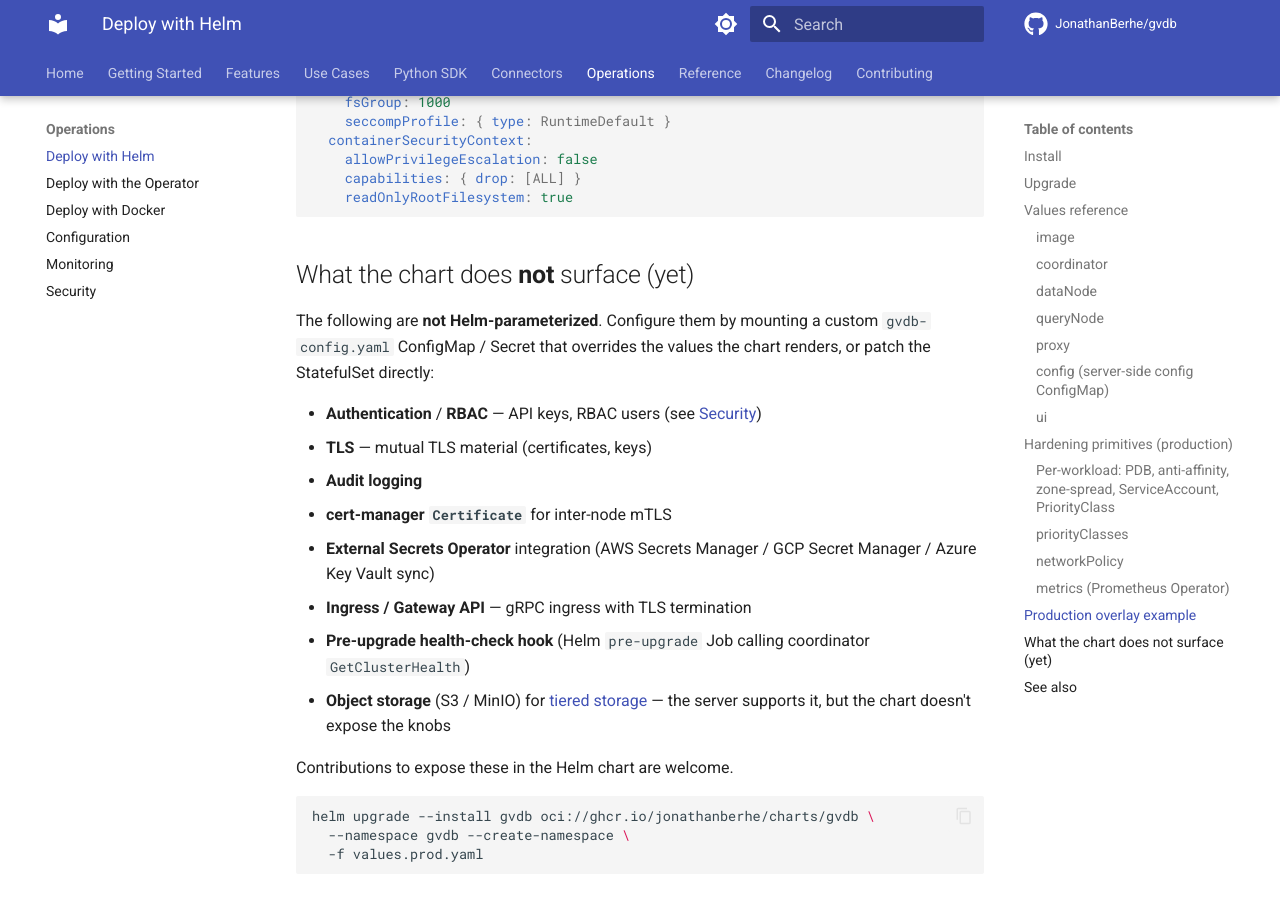
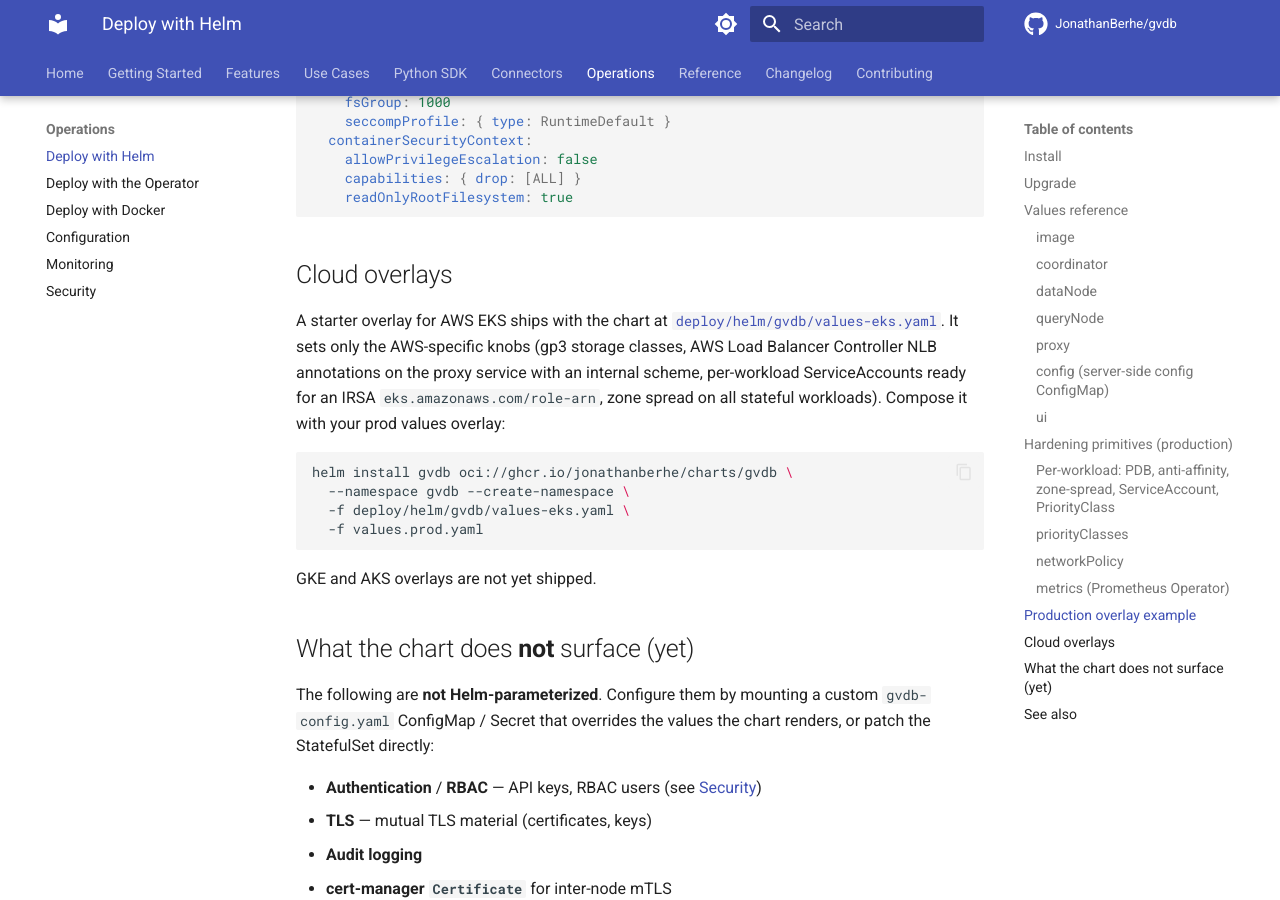
Before and after one commit to JonathanBerhe/gvdb, an MkDocs documentation site: the page built from docs/operations/deploy-helm.md, in a window 1280 px wide and 900 px high, scrolled down 8601 px. Built offline with MkDocs 1.6.1 and Material for MkDocs 9.7.7, drawn with Linux system fonts in a browser that asks for light colours; comment, search, counter and statistics services are not loaded.

Commit message:
feat(chart): add EKS values overlay with NLB, gp3, and IRSA defaults
The chart hardening primitives were all in place but there was no
starter overlay for any specific cloud, so every team installing on EKS
had to rediscover the right combination of storage class, NLB
annotations, and IRSA wiring from scratch.

Add deploy/helm/gvdb/values-eks.yaml: gp3 storage classes on all
StatefulSets, AWS Load Balancer Controller NLB annotations on the proxy
service (external type, ip target, internal scheme), per-workload
ServiceAccounts ready to take an eks.amazonaws.com/role-arn for IRSA,
and zone spread on every workload (EKS is multi-AZ by default).

The proxy service template did not have an annotations block, so any
overlay-supplied NLB annotations would be silently dropped. Wire
proxy.service.annotations through to the Service metadata.

Add a CI smoke step that renders the chart with the overlay and asserts
the NLB scheme annotation and gp3 storageClassName both land in the
output, so the overlay can't quietly become a no-op if a template
changes.

Document the overlay in docs/operations/deploy-helm.md so it shows up
on the docs site.

````diff
--- a/docs/operations/deploy-helm.md
+++ b/docs/operations/deploy-helm.md
@@ -250,6 +250,19 @@
     readOnlyRootFilesystem: true
 ```
 
+## Cloud overlays
+
+A starter overlay for AWS EKS ships with the chart at [`deploy/helm/gvdb/values-eks.yaml`](https://github.com/JonathanBerhe/gvdb/blob/main/deploy/helm/gvdb/values-eks.yaml). It sets only the AWS-specific knobs (gp3 storage classes, AWS Load Balancer Controller NLB annotations on the proxy service with an internal scheme, per-workload ServiceAccounts ready for an IRSA `eks.amazonaws.com/role-arn`, zone spread on all stateful workloads). Compose it with your prod values overlay:
+
+```bash
+helm install gvdb oci://ghcr.io/jonathanberhe/charts/gvdb \
+  --namespace gvdb --create-namespace \
+  -f deploy/helm/gvdb/values-eks.yaml \
+  -f values.prod.yaml
+```
+
+GKE and AKS overlays are not yet shipped.
+
 ## What the chart does **not** surface (yet)
 
 The following are **not Helm-parameterized**. Configure them by mounting a custom `gvdb-config.yaml` ConfigMap / Secret that overrides the values the chart renders, or patch the StatefulSet directly:
````
Also changed, not shown: 4 other files.
